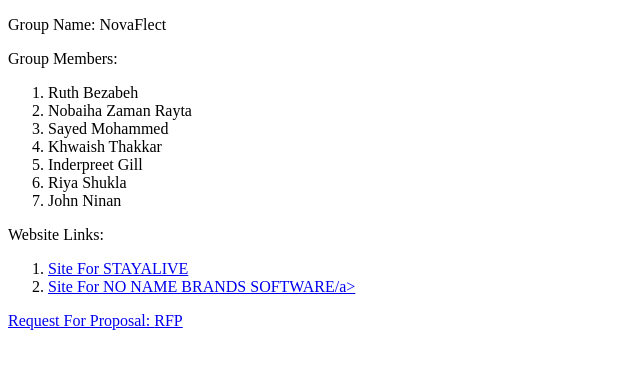
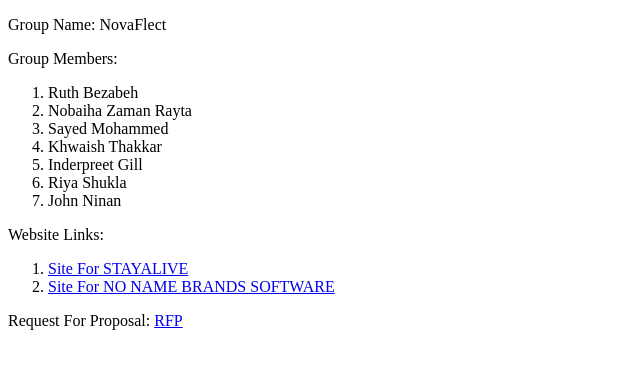
Before and after one commit to RuthBezabeh/EECS4312, a plain HTML site: page index.html in a window 1280 px wide. Shown: the whole page, without its empty margins (0-640 px from the left). Drawn offline with Linux system fonts and the light colour scheme.

Commit message:
Update index.html

```diff
--- a/index.html
+++ b/index.html
@@ -17,8 +17,8 @@
    </ol>
  <p> Website Links: </p>
   <ol>
-   <li>    <a href="https://ruthbezabeh.github.io/EECS4312/ClientSite.html">Site For STAYALIVE</a>    </li>
-   <li>    <a href="https://ruthbezabeh.github.io/EECS4312/DeveloperSite.html">Site For NO NAME BRANDS SOFTWARE/a>    </li>
+   <li>    <a href="https://ruthbezabeh.github.io/EECS4312/ClientSite.html">Site For STAYALIVE </a>    </li>
+   <li>    <a href="https://ruthbezabeh.github.io/EECS4312/DeveloperSite.html">Site For NO NAME BRANDS SOFTWARE </a>    </li>
   </ol>
 <p>Request For Proposal: <a href ="https://drive.google.com/file/d/1r5V-VKTL3ansPrzQaVai5OzxDQr_juu-/view?usp=sharing"> RFP</a></p>
 </body>
```
